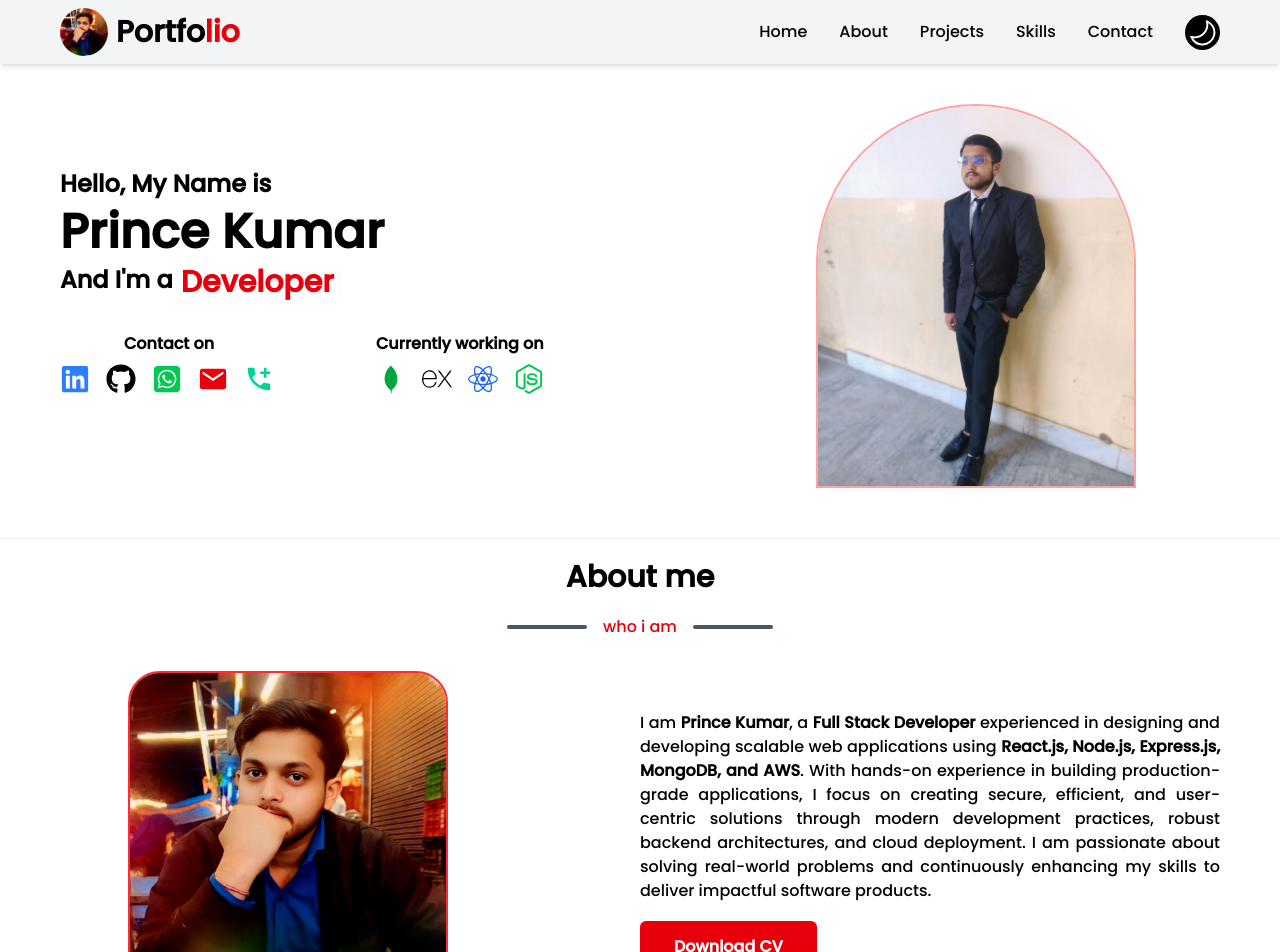
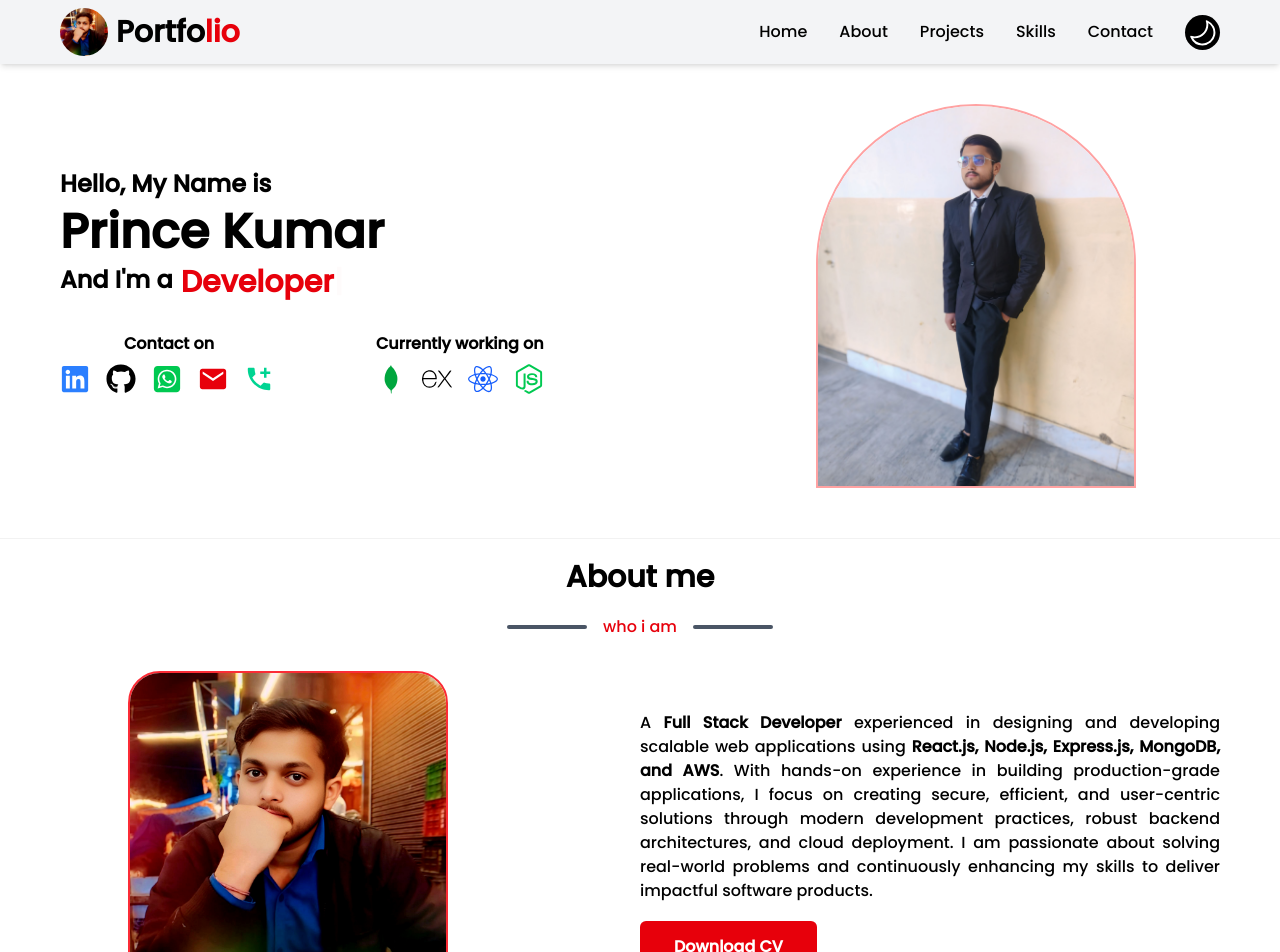
Before and after one commit to princekumar249/My-Personal-Portfolio, a React (Vite) app: page / in a window 1280 px wide. Shown: the top 952 px of the page. Built offline with nearby package versions, Linux system fonts and the light colour scheme; a web font is replaced by a local one.

Commit message:
about update

```diff
--- a/src/Components/About.jsx
+++ b/src/Components/About.jsx
@@ -15,7 +15,7 @@ function About() {
                         <img src={icon2} className='md:h-80 md:w-80 rounded-4xl border-2 border-red-500 md:ml-17' alt="" />
                     </div>
                     <div className='md:w-1/2 mt-5 md:mt-10'>
-                        <p className='mb-8 text-justify'>I am <b>Prince Kumar</b>, a <b>Full Stack Developer</b> experienced in designing and developing scalable web applications using <b>React.js, Node.js, Express.js, MongoDB, and AWS</b>. With hands-on experience in building production-grade applications, I focus on creating secure, efficient, and user-centric solutions through modern development practices, robust backend architectures, and cloud deployment. I am passionate about solving real-world problems and continuously enhancing my skills to deliver impactful software products.</p>
+                        <p className='mb-8 text-justify'>A <b>Full Stack Developer</b> experienced in designing and developing scalable web applications using <b>React.js, Node.js, Express.js, MongoDB, and AWS</b>. With hands-on experience in building production-grade applications, I focus on creating secure, efficient, and user-centric solutions through modern development practices, robust backend architectures, and cloud deployment. I am passionate about solving real-world problems and continuously enhancing my skills to deliver impactful software products.</p>
                         <a
                             href="https://drive.google.com/file/d/1AQ_qMXSgKdi3WSN9YZgTOnN_hM_I0pch/view?usp=sharing"
                             target='_blank'
```
